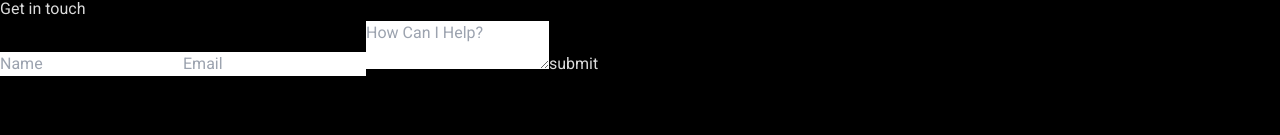
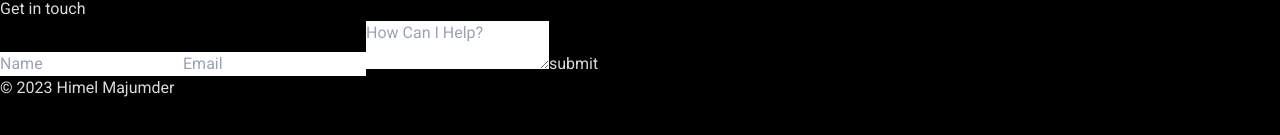
Before and after one commit to himelmaj/music-player, a React (Vite) app: page /artist/1 in a window 1280 px wide. Shown: the part 501-636 px from the top of the page. Built offline with nearby package versions, Linux system fonts and the light colour scheme.

Commit message:
Add Footer component to App.jsx

```diff
--- a/src/App.jsx
+++ b/src/App.jsx
@@ -3,6 +3,7 @@
 import { Playerpage } from "./pages/Playerpage";
 import { Artistpage } from "./pages/Artistpage";
 import { useParams } from "react-router-dom";
+import { Footer } from "./components/Footer";
 
 
 function App() {
@@ -14,10 +15,10 @@
         <Routes>
           <Route path="/" element={<Navigate to={"/player"} />} />
           <Route path="/player" element={<Playerpage />} />
-          {/* <Route path="/playlists" element={<Navigate to="/" />} /> */}
           <Route path="/artists" element={<Artistspage />} />
           <Route path="/artist/:id" element={<Artistpage />} />
         </Routes>
+        <Footer />
       </div>
     </BrowserRouter>
   );
--- /dev/null
+++ b/src/components/Footer.jsx
@@ -0,0 +1,3 @@
+export function Footer() {
+    return <footer className="mx-auto mt-10 py-10 text-center"> &copy; 2023 Himel Majumder</footer>;
+  }
```
